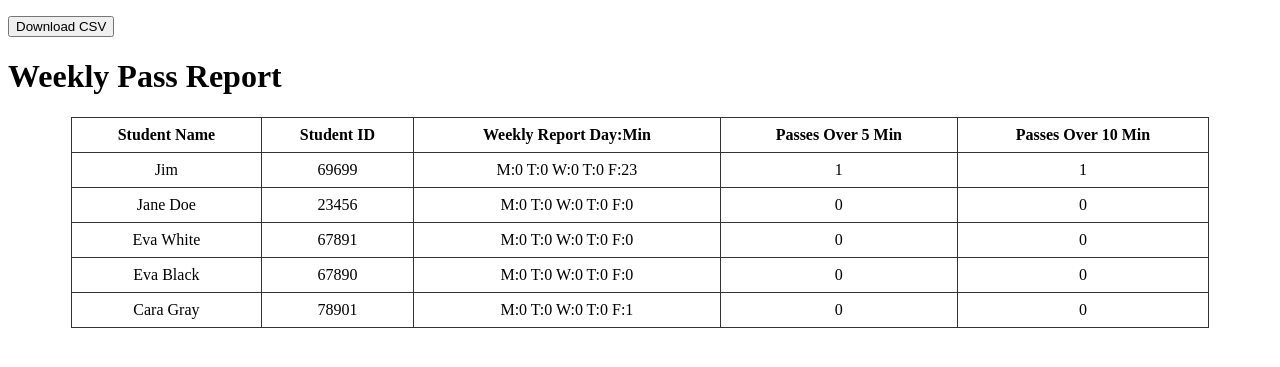
After one commit to InfusedChooch/psychic-waddle, a Flask app: page /admin_report in a window 1280 px wide. The commit adds this page. Shown: the top 367 px of the page. Run offline with Flask 3, Linux system fonts and the light colour scheme; the visitor is signed in with stand-in values (Sample User, id 1).

Commit message:
Add files via upload
Admin Menu Fixes

```diff
--- a/app.py
+++ b/app.py
@@ -156,17 +156,36 @@ def admin_view():
         return redirect(url_for('admin_login'))
 
     weekly_summary = []
+
     for student_id, records in passlog.items():
         student_row = masterlist_df[masterlist_df['ID'] == int(student_id)]
         student_name = student_row.iloc[0]['Name'] if not student_row.empty else 'Unknown'
         total_passes = len(records)
-        total_time = sum(entry['TotalPassTime'] for entry in records)
+        total_time_seconds = sum(entry['TotalPassTime'] for entry in records)
+
+        # Format total time as Xm Ys
+        total_minutes = total_time_seconds // 60
+        total_seconds = total_time_seconds % 60
+        total_time_str = f"{total_minutes}m {total_seconds}s"
+
+        # Average pass time formatted
+        if total_passes > 0:
+            avg_seconds_val = total_time_seconds // total_passes
+            avg_minutes = avg_seconds_val // 60
+            avg_seconds = avg_seconds_val % 60
+            avg_time_str = f"{avg_minutes}m {avg_seconds}s"
+        else:
+            avg_time_str = "0m 0s"
+
+        passes_over_5_min = sum(1 for r in records if r['TotalPassTime'] > 300)
 
         weekly_summary.append({
             'student_id': student_id,
             'student_name': student_name,
+            'total_time': total_time_str,  # formatted string
             'total_passes': total_passes,
-            'total_time': total_time
+            'avg_time': avg_time_str,
+            'passes_over_5_min': passes_over_5_min
         })
 
     return render_template('admin.html', weekly_summary=weekly_summary)
@@ -278,5 +297,118 @@ def admin_create_pass():
 
     return jsonify({'message': f'Admin Pass 3 created for Student ID {student_id}.'})
 
+@app.route('/admin_report')
+def admin_report():
+    if not session.get('logged_in'):
+        return jsonify({'error': 'Unauthorized'}), 403
+
+    report_data = []
+
+    days_order = ['Monday', 'Tuesday', 'Wednesday', 'Thursday', 'Friday']
+
+    for student_id, records in passlog.items():
+        student_row = masterlist_df[masterlist_df['ID'] == int(student_id)]
+        student_name = student_row.iloc[0]['Name'] if not student_row.empty else 'Unknown'
+
+        # Initialize day totals
+        day_totals = {day: 0 for day in days_order}
+
+        passes_over_5_min = 0
+        passes_over_10_min = 0
+
+        for record in records:
+            day = record.get('DayOfWeek', 'Unknown')
+            total_time = record.get('TotalPassTime', 0)
+
+            if day in day_totals:
+                day_totals[day] += total_time
+
+            if total_time > 300:
+                passes_over_5_min += 1
+            if total_time > 600:
+                passes_over_10_min += 1
+
+        # Convert seconds → minutes (rounded)
+        day_totals_str = []
+        for day in days_order:
+            minutes = day_totals[day] // 60
+            day_totals_str.append(f"{day[0]}:{minutes}")
+
+        report_row = {
+            'student_name': student_name,
+            'student_id': student_id,
+            'weekly_report': ' '.join(day_totals_str),
+            'passes_over_5_min': passes_over_5_min,
+            'passes_over_10_min': passes_over_10_min
+        }
+
+        report_data.append(report_row)
+
+    return render_template('admin_report.html', report_data=report_data)
+
+@app.route('/admin_report_csv')
+def admin_report_csv():
+    if not session.get('logged_in'):
+        return redirect(url_for('admin_login'))
+
+    import io
+    import csv
+    from flask import Response
+
+    days_order = ['Monday', 'Tuesday', 'Wednesday', 'Thursday', 'Friday']
+
+    # Prepare CSV in memory
+    output = io.StringIO()
+    writer = csv.writer(output)
+
+    # Write header
+    writer.writerow(['Student Name', 'Student ID', 'Weekly Report', 'Passes Over 5 Min', 'Passes Over 10 Min'])
+
+    for student_id, records in passlog.items():
+        student_row = masterlist_df[masterlist_df['ID'] == int(student_id)]
+        student_name = student_row.iloc[0]['Name'] if not student_row.empty else 'Unknown'
+
+        # Initialize day totals
+        day_totals = {day: 0 for day in days_order}
+
+        passes_over_5_min = 0
+        passes_over_10_min = 0
+
+        for record in records:
+            day = record.get('DayOfWeek', 'Unknown')
+            total_time = record.get('TotalPassTime', 0)
+
+            if day in day_totals:
+                day_totals[day] += total_time
+
+            if total_time > 300:
+                passes_over_5_min += 1
+            if total_time > 600:
+                passes_over_10_min += 1
+
+        # Convert seconds → minutes
+        day_totals_str = []
+        for day in days_order:
+            minutes = day_totals[day] // 60
+            day_totals_str.append(f"{day[0]}:{minutes}")
+
+        writer.writerow([
+            student_name,
+            student_id,
+            ' '.join(day_totals_str),
+            passes_over_5_min,
+            passes_over_10_min
+        ])
+
+    output.seek(0)
+
+    return Response(
+        output,
+        mimetype="text/csv",
+        headers={"Content-Disposition": "attachment; filename=weekly_report.csv"}
+    )
+
+
+
 if __name__ == '__main__':
     app.run(host='0.0.0.0', port=5000, debug=True)
--- a/passlog.json
+++ b/passlog.json
@@ -14,7 +14,15 @@
             "Period": "7.8",
             "CheckoutTime": "12:03:48",
             "CheckinTime": "12:04:01",
-            "TotalPassTime": 13
+            "TotalPassTime": 1360
+        },
+        {
+            "Date": "2025-05-09",
+            "DayOfWeek": "Friday",
+            "Period": "7.8",
+            "CheckoutTime": "12:24:03",
+            "CheckinTime": "12:24:09",
+            "TotalPassTime": 6
         }
     ],
     "23456": [
@@ -46,5 +54,39 @@
             "CheckinTime": "12:04:07",
             "TotalPassTime": 45
         }
+    ],
+    "78901": [
+        {
+            "Date": "2025-05-09",
+            "DayOfWeek": "Friday",
+            "Period": "9",
+            "CheckoutTime": "12:49:29",
+            "CheckinTime": "12:50:15",
+            "TotalPassTime": 46
+        },
+        {
+            "Date": "2025-05-09",
+            "DayOfWeek": "Friday",
+            "Period": "9",
+            "CheckoutTime": "12:55:41",
+            "CheckinTime": "12:55:46",
+            "TotalPassTime": 5
+        },
+        {
+            "Date": "2025-05-09",
+            "DayOfWeek": "Friday",
+            "Period": "9",
+            "CheckoutTime": "12:58:12",
+            "CheckinTime": "12:58:26",
+            "TotalPassTime": 14
+        },
+        {
+            "Date": "2025-05-09",
+            "DayOfWeek": "Friday",
+            "Period": "9",
+            "CheckoutTime": "12:58:48",
+            "CheckinTime": "12:59:22",
+            "TotalPassTime": 34
+        }
     ]
 }
--- /dev/null
+++ b/templates/admin_report.html
@@ -0,0 +1,35 @@
+<!DOCTYPE html>
+<html lang="en">
+<head>
+    <meta charset="UTF-8">
+    <title>Weekly Report</title>
+    <style>
+        table { border-collapse: collapse; width: 90%; margin: auto; margin-bottom: 40px; }
+        th, td { border: 1px solid #333; padding: 8px; text-align: center; }
+    </style>
+</head>
+
+<p><button onclick="window.location.href='{{ url_for('admin_report_csv') }}'">Download CSV</button></p>
+
+<body>
+    <h1>Weekly Pass Report</h1>
+    <table>
+        <tr>
+            <th>Student Name</th>
+            <th>Student ID</th>
+            <th>Weekly Report Day:Min</th>
+            <th>Passes Over 5 Min</th>
+            <th>Passes Over 10 Min</th>
+        </tr>
+        {% for row in report_data %}
+        <tr>
+            <td>{{ row.student_name }}</td>
+            <td>{{ row.student_id }}</td>
+            <td>{{ row.weekly_report }}</td>
+            <td>{{ row.passes_over_5_min }}</td>
+            <td>{{ row.passes_over_10_min }}</td>
+        </tr>
+        {% endfor %}
+    </table>
+</body>
+</html>
```
Also changed, not shown: templates/admin.html (+10 -8 lines).
